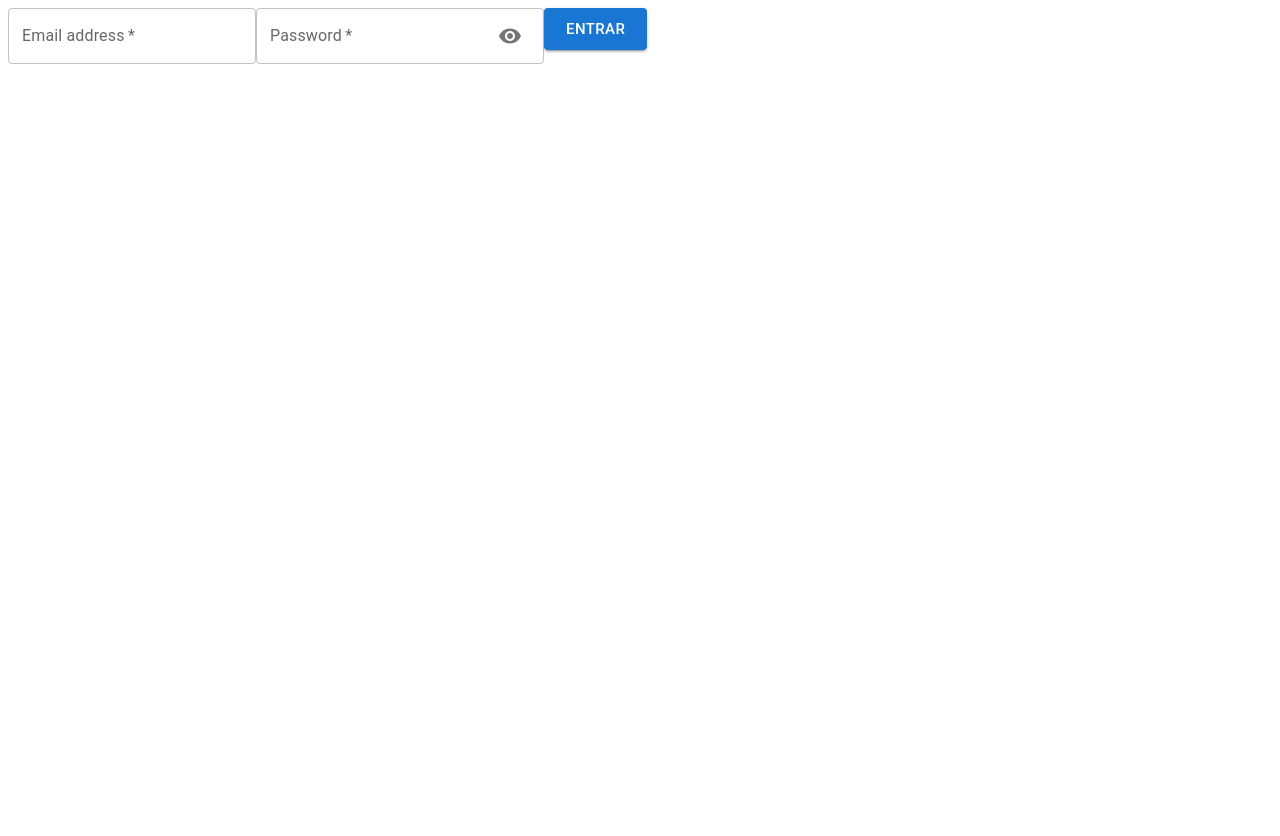
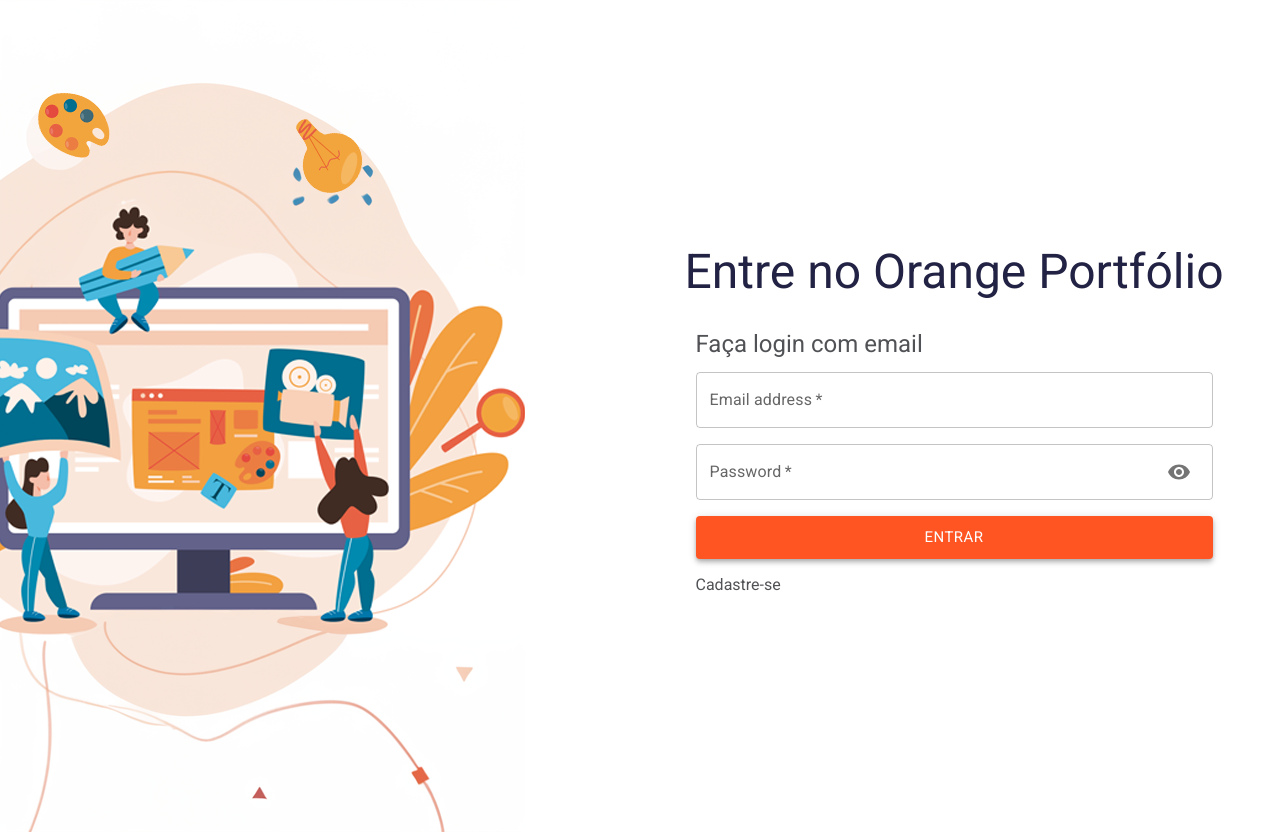
Before and after one commit to eduardodarocha/squad-21-frontend, a React (Create React App) app: page / in a window 1280 px wide. Before the commit the page ends 800 px from the top, so only its background shows below. Built offline with nearby package versions, Linux system fonts and the light colour scheme.

Commit message:
:lipstick: feat: add login styles

```diff
--- a/public/index.html
+++ b/public/index.html
@@ -3,6 +3,7 @@
   <head>
     <meta charset="utf-8" />
     <link rel="icon" href="%PUBLIC_URL%/favicon.ico" />
+    <link rel="stylesheet" href="https://fonts.googleapis.com/css2?family=Roboto:wght@400;700&display=swap" />
     <meta name="viewport" content="width=device-width, initial-scale=1" />
     <meta name="theme-color" content="#000000" />
     <meta
--- a/src/App.tsx
+++ b/src/App.tsx
@@ -1,11 +1,15 @@
 import React from 'react';
 import Login from './pages/login';
+import { ThemeProvider } from '@mui/material';
+import theme from './theme';
 // import logo from './logo.svg';
 // import './App.css';
 
 function App() {
   return (
-    <Login/>
+    <ThemeProvider theme={theme}>
+      <Login/>
+    </ThemeProvider>
   );
 }
 
--- a/src/pages/login/index.tsx
+++ b/src/pages/login/index.tsx
@@ -1,8 +1,9 @@
 import { Visibility, VisibilityOff } from "@mui/icons-material";
-import { Button, IconButton, TextField } from "@mui/material";
+import { Box, Button, IconButton, TextField } from "@mui/material";
 import { Form, Formik } from "formik";
 import { useState } from "react";
 import validateFormLogin from "./validate";
+import "./styles.css"
 
 const Login = () => {
     const [showPassword, setShowPassword] = useState(false);
@@ -16,6 +17,13 @@
     }
 
     return (
+
+        <Box className="container">
+            <Box className="img">
+                <img className="imgContent" src="assets/images/img_login.png" alt="Imagem de background"/>
+            </Box>
+            <Box className="form">
+                <h3 className="h3">Entre no Orange Portfólio</h3>
                 <Formik
                 initialValues={initialValues}
                 onSubmit={handleSubmit}
@@ -23,7 +31,8 @@
                 >
                     {({errors, touched, handleBlur, handleChange}) =>{
                         return (
-                        <Form>
+                            <Form className="formContent">
+                                <h5 className="h5">Faça login com email</h5>
                                 <TextField
                                     label="Email address"
                                     name="email"
@@ -47,16 +56,18 @@
                                     required
                                     onChange={handleChange}
                                     onBlur={handleBlur}
-                                helperText={errors.email && touched.email && (<span>{errors.password}</span>)}
+                                    helperText={errors.password && touched.password && (<span>{errors.password}</span>)}
                                     error={!!errors.password && !!touched.password}
                                 >
                                 </TextField>
-
-                            <Button type="submit" variant="contained" size="large">ENTRAR</Button>
+                                <Button id="button" type="submit" variant="contained" size="large" color="primary">ENTRAR</Button>
+                                <a href="" className="a">Cadastre-se</a>
                             </Form>
                         );
                     }}
                 </Formik>
+            </Box>
+        </Box>
     );
 }
 
--- /dev/null
+++ b/src/pages/login/styles.css
@@ -0,0 +1,87 @@
+*{
+    margin: 0;
+    padding: 0;
+}
+
+.container {
+    display: flex;
+    width: 100%;
+    margin: 0 auto;
+    max-width: 1280px;
+    gap: 103px;
+
+}
+
+.img{
+    width: 100%;
+    max-width: 525px;
+}
+
+.imgContent{
+    width: 100%;
+}
+
+.h3 {
+    color: var(--Color-Brand-Primria-Primary-90, var(--Color-Brand-Primria-Primary-90, #224));
+    text-align: center;
+    font-family: Roboto;
+    font-size: 48px;
+    font-style: normal;
+    font-weight: 400;
+    width: 100%;
+    max-width: 540px;
+    }
+
+.h5 {
+    color: var(--Neutral-Colors-Neutral-110, #515255);
+    font-family: Roboto;
+    font-size: 24px;
+    font-style: normal;
+    font-weight: 400;
+    line-height: 24px;
+}
+
+.a {
+    text-decoration: none;
+    cursor: pointer;
+    color: #515255;
+    font-family: Roboto;
+    font-size: 16px;
+    font-style: normal;
+    font-weight: 400;
+    line-height: 16px;
+    padding-top: 2px;
+}
+
+.form{
+    display: flex;
+    flex-direction: column;
+    align-items: center;
+    justify-content: center;
+    gap: 32px;
+    width: 100%;
+}
+
+.formContent {
+    display: flex;
+    flex-direction: column;
+    width: 100%;
+    max-width: 517px;
+    gap: 16px;
+}
+
+#button {
+    color: #FCFDFF;
+    box-shadow: 0px 2px 4px -1px rgba(0, 0, 0, 0.20), 0px 4px 5px 0px rgba(0, 0, 0, 0.14), 0px 1px 10px 0px rgba(0, 0, 0, 0.12);
+}
+
+#button:hover {
+    background-color: #CC4400;
+    color: #FFFFFF;
+}
+
+@media screen and (max-width: 418px) {
+    .img {
+      display: none;
+    }
+}
--- /dev/null
+++ b/src/theme/index.ts
@@ -0,0 +1,26 @@
+import { createTheme } from '@mui/material/styles';
+
+const theme = createTheme({
+  palette: {
+    primary: {
+      main: "#FF5522",
+    },
+    secondary: {
+      main: "#446",
+    },
+    error: {
+      main: '#DD0000',
+    },
+    warning: {
+      main: '#FF8833',
+    },
+    info: {
+      main: '#315FCE',
+    },
+    success: {
+      main: '#118822',
+    },
+  }
+});
+
+export default theme;
```
Also changed, not shown: public/assets/images/img_login.png (added). Lines whose indentation alone changed are shown as unchanged.
